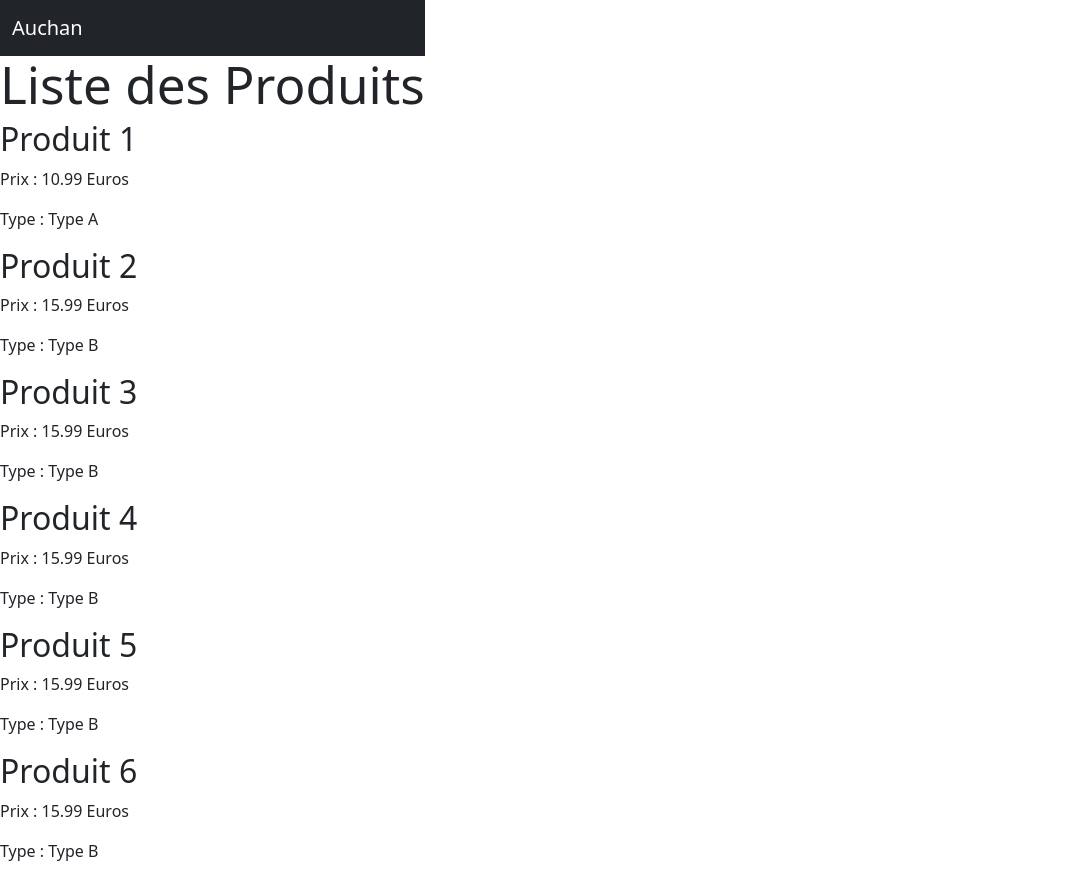
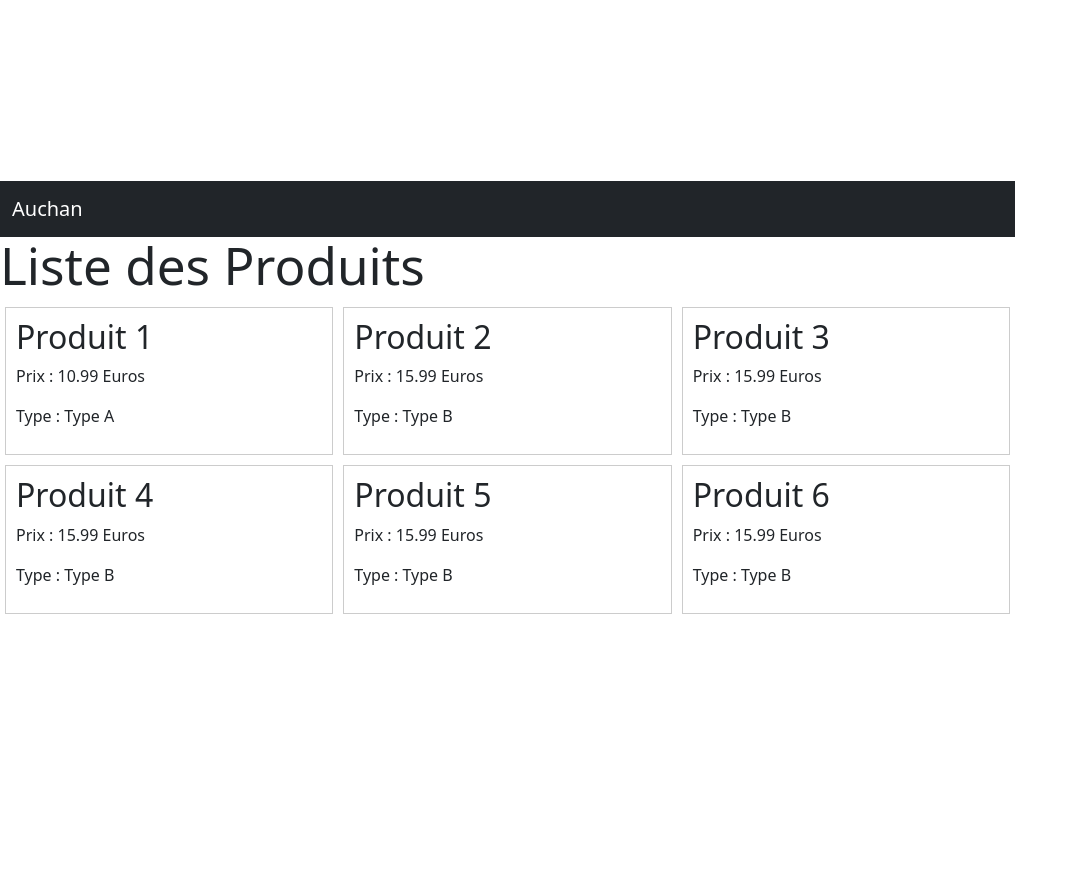
Before and after one commit to Chebel405/E-commerceReactVite, a React (Vite) app: page / in a window 1280 px wide. Shown: the whole page, without its empty margins (0-1078 px from the left). After the commit the page ends 800 px from the top, so only its background shows below. Built offline with nearby package versions, Linux system fonts and the light colour scheme.

Commit message:
Création du _listProduit.scss

```diff
--- /dev/null
+++ b/src/assets/styles/_listProduit.scss
@@ -0,0 +1,11 @@
+.ligne-produits {
+    display: flex;
+    flex-wrap: wrap;
+  }
+
+  .produit {
+    width: calc(33.33% - 10px); /* Largeur de 33.33% avec un espacement de 10px entre les éléments */
+    margin: 5px; /* Espacement entre les éléments */
+    border: 1px solid #ccc; /* Bordure pour les éléments */
+    padding: 10px;
+  }
--- a/src/components/ListProduit/listProduit.jsx
+++ b/src/components/ListProduit/listProduit.jsx
@@ -1,17 +1,22 @@
 import React from "react";
 import { Produits } from "../../Data/Produits"; // Utilisation de la première lettre en majuscule
+import styles from './../../assets/styles/_listProduit.scss';
 
 const ListProduit = () => {
+    const produitsParLigne = 3; // Nombre de produits par ligne
+
     return (
         <div>
             <h1>Liste des Produits</h1>
-            {Produits.map((produit) => ( // Utilisation de la première lettre en majuscule
-                <div key={produit.id}>
-                    <h2>{produit.nom}</h2>
-                    <p>Prix : {produit.prix} Euros</p>
-                    <p>Type : {produit.type}</p>
-                </div>
-            ))}
+            <div className="ligne-produits">
+                {Produits.map((produit) => (
+                    <div key={produit.id} className="produit">
+                        <h2>{produit.nom}</h2>
+                        <p>Prix : {produit.prix} Euros</p>
+                        <p>Type : {produit.type}</p>
+                    </div>
+                ))}
+            </div>
         </div>
     );
 };
```
